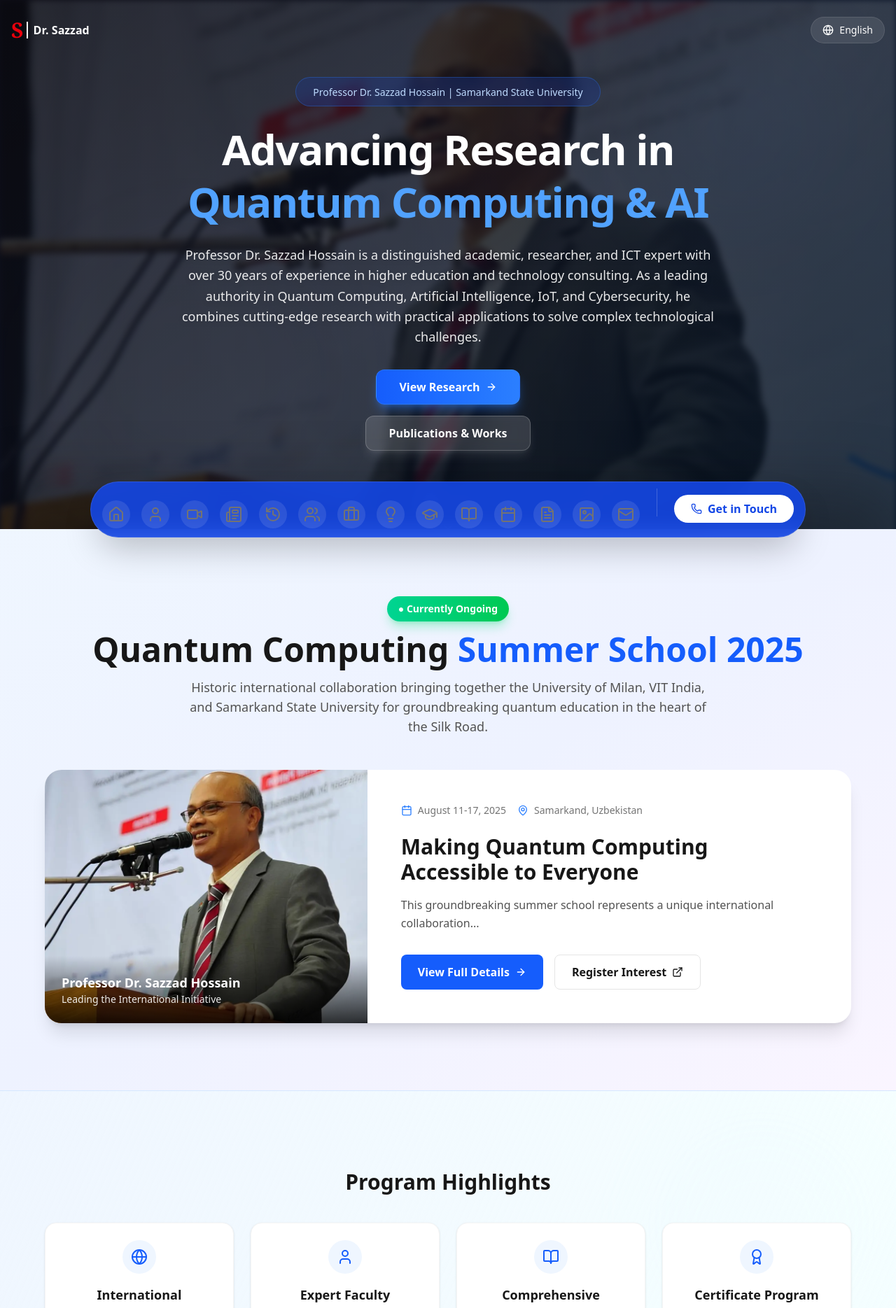
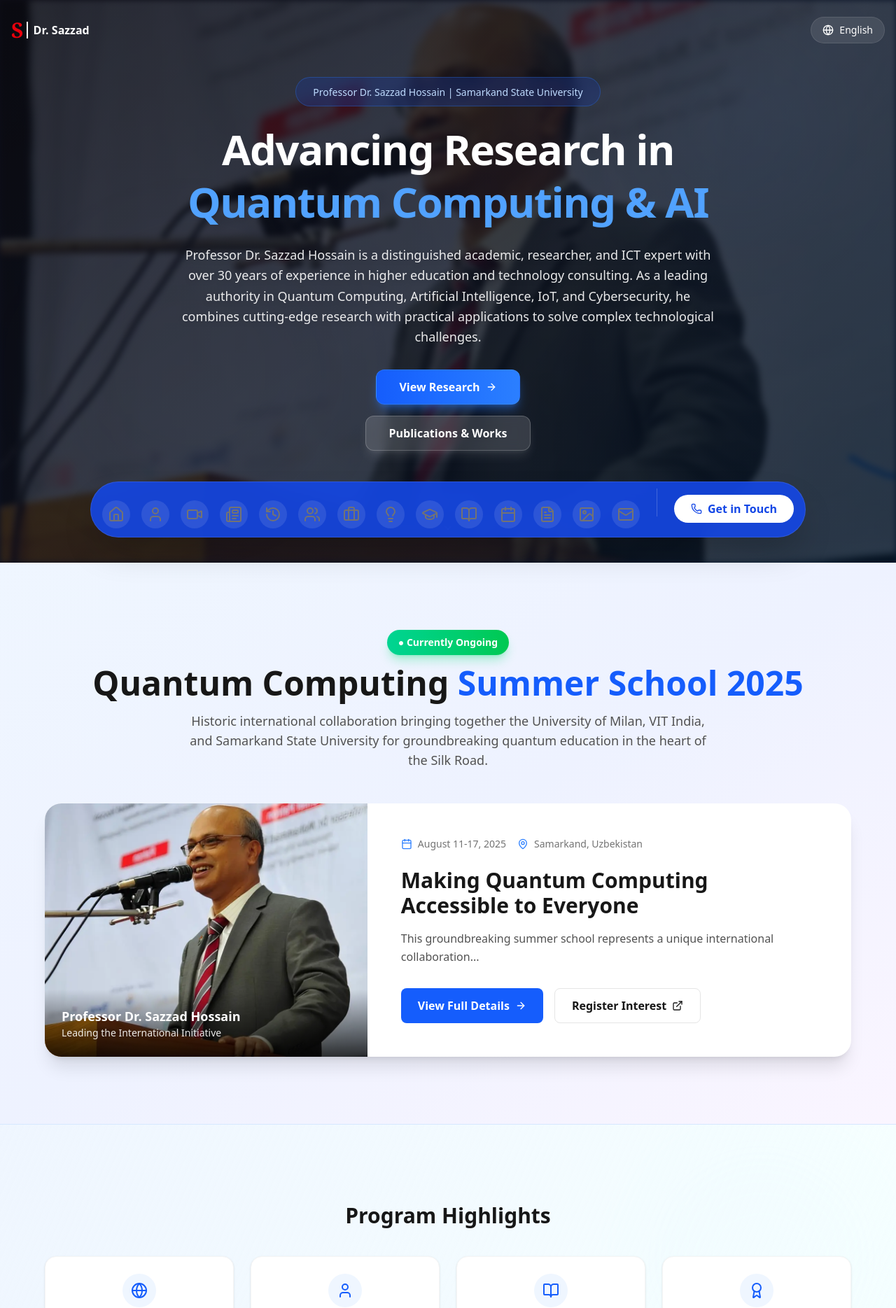
Before and after one commit to Mahii-11/scholar-space, a React (Vite) app in the folder scholar-space01/: page / in a window 1280 px wide. Shown: the top 1869 px of the page at 70% size. Built offline with nearby package versions, Linux system fonts and the light colour scheme.

Commit message:
new update

```diff
--- a/scholar-space01/src/pages/Home.jsx
+++ b/scholar-space01/src/pages/Home.jsx
@@ -153,13 +153,16 @@ export default function Home() {
         </div>
       </div>
 
-      <motion.div
+      {/* <motion.div
         initial={{ opacity: 1, y: 0 }}
         whileInView={{ opacity: 1, y: 0 }}
         viewport={{ once: true, amount: 0.05 }}
         transition={{ duration: 1, ease: "easeOut" }}
         className="relative bg-white w-full rounded-t-3xl shadow-[0_-50px_100px_rgba(0,0,0,0.3)] pb-32 -mt-20 md:-mt-12 z-40"
       >
+      </motion.div>  */}
+
+      <div>
         <div id="hero">
           <SummerSchoolSection />
           <ProgramHighlightsSection />
@@ -204,7 +207,7 @@ export default function Home() {
           <ContactSection />
         </div>
         <FooterSection />
-      </motion.div>
+      </div>
 
       <div className="fixed bottom-6 md:bottom-8 left-0 right-0 flex justify-center z-50 px-4 pointer-events-none">
         <div className="pointer-events-auto">
```
